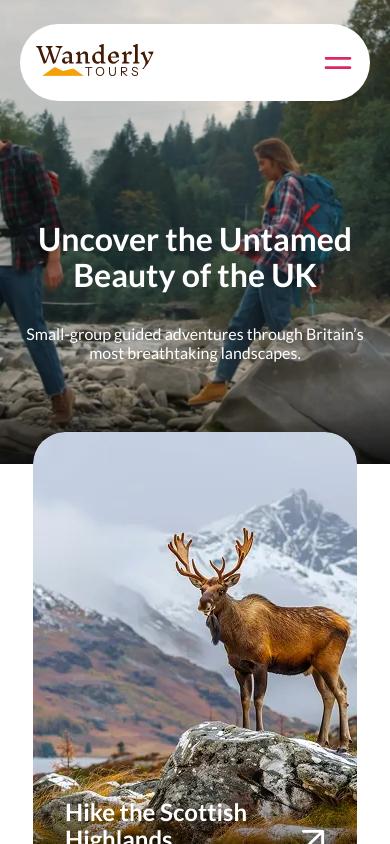
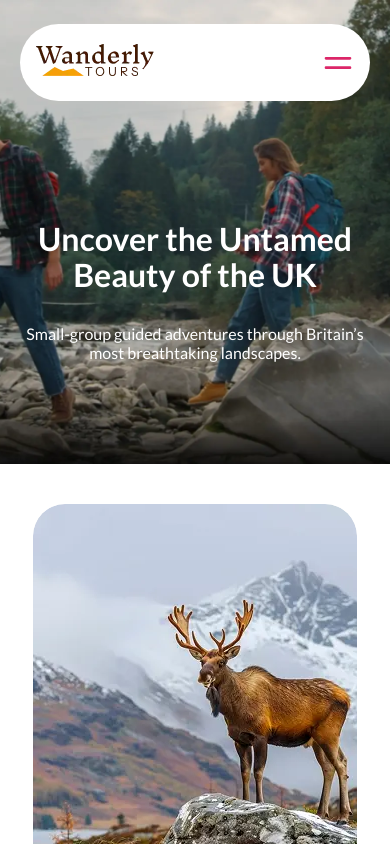
Before and after one commit to Mattheibs/wanderly-static, a React (Vite) app: page /#/ in a window 390 px wide. Shown: the top 844 px of the page. Built offline with nearby package versions, Linux system fonts and the light colour scheme.

Commit message:
Hopefully it

```diff
--- a/src/App.css
+++ b/src/App.css
@@ -344,17 +344,18 @@ a {
   top: 0;
   left: 0;
   right: 0;
-  height: 100dvh;
+  height: 100%;
   background-size: cover;
   z-index: -1;
   width: 100%;
   object-fit: cover;
+  max-height: 65rem;
 }
 
 .home {
   text-align: center;
   margin-top: 18.375rem;
-  height: calc(100dvh - 25rem);
+  padding-bottom: 25rem;
 }
 
 .our-story-bg {
@@ -632,10 +633,6 @@ a {
     margin-top: 7.5rem;
     padding-bottom: 6.25rem;
   }
-  .home {
-    text-align: center;
-    height: 20dvh;
-  }
   .home h4 {
     max-width: 21.5rem;
     margin: 0 auto;
--- a/src/pages/home.jsx
+++ b/src/pages/home.jsx
@@ -8,14 +8,14 @@ import homeBG from "../assets/images/hero-bg.webp";
 function Home() {
   return (
     <div>
-      <img
-        loading="eager"
-        fetchPriority="high"
-        src={homeBG}
-        className="home-bg"
-      ></img>
       <div className="padding-global">
         <div className="home max-width-medium ">
+          <img
+            loading="eager"
+            fetchPriority="high"
+            src={homeBG}
+            className="home-bg"
+          ></img>
           <h1>Uncover the Untamed Beauty of the UK</h1>
           <h2 className="padding-small padding-top heading-style-h4">
             Small-group guided adventures through Britain’s most breathtaking
```
